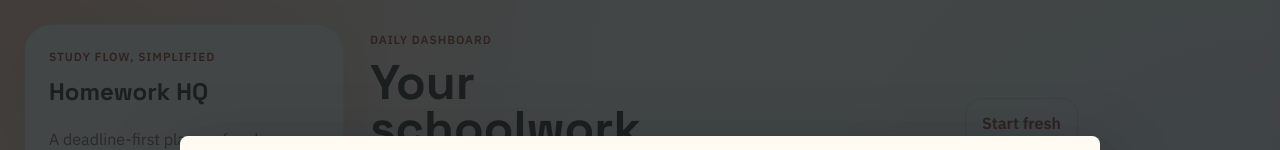
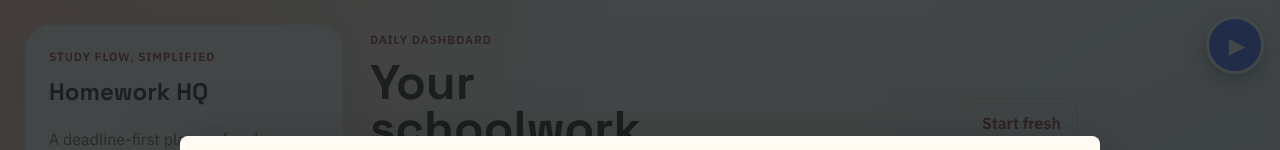
Before and after one commit to Morgan-Her123/Aleeza-Birthday-Gift, a plain HTML site: page index.html in a window 1280 px wide. Shown: the top 150 px of the page. Drawn offline with Linux system fonts and the light colour scheme.

Commit message:
Move video shortcut to upper right

```diff
--- a/styles.css
+++ b/styles.css
@@ -281,16 +281,16 @@
 
 .floating-video-button {
   position: fixed;
-  right: 20px;
-  bottom: max(20px, env(safe-area-inset-bottom));
+  top: max(16px, env(safe-area-inset-top));
+  right: max(16px, env(safe-area-inset-right));
   z-index: 900;
-  width: 54px;
-  height: 54px;
+  width: 58px;
+  height: 58px;
   background: var(--blue);
   color: white;
-  border: 3px solid rgba(255, 255, 255, 0.9);
-  box-shadow: 0 14px 32px rgba(32, 50, 58, 0.3);
-  font-size: 1.15rem;
+  border: 3px solid #fff;
+  box-shadow: 0 8px 24px rgba(32, 50, 58, 0.42);
+  font-size: 1.25rem;
 }
 
 .floating-video-button span {
--- a/sw.js
+++ b/sw.js
@@ -1,4 +1,4 @@
-const CACHE_NAME = "homework-hq-v2";
+const CACHE_NAME = "homework-hq-v3";
 const APP_SHELL = [
   "./",
   "./index.html",
```
